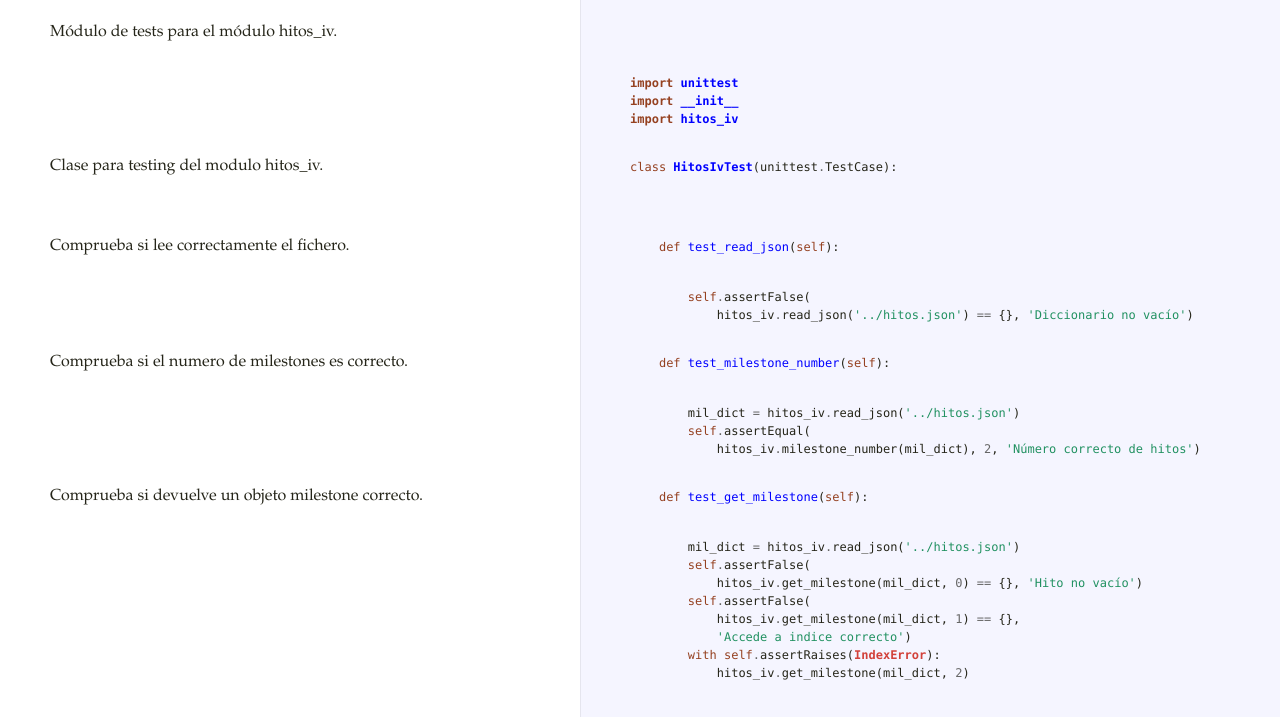
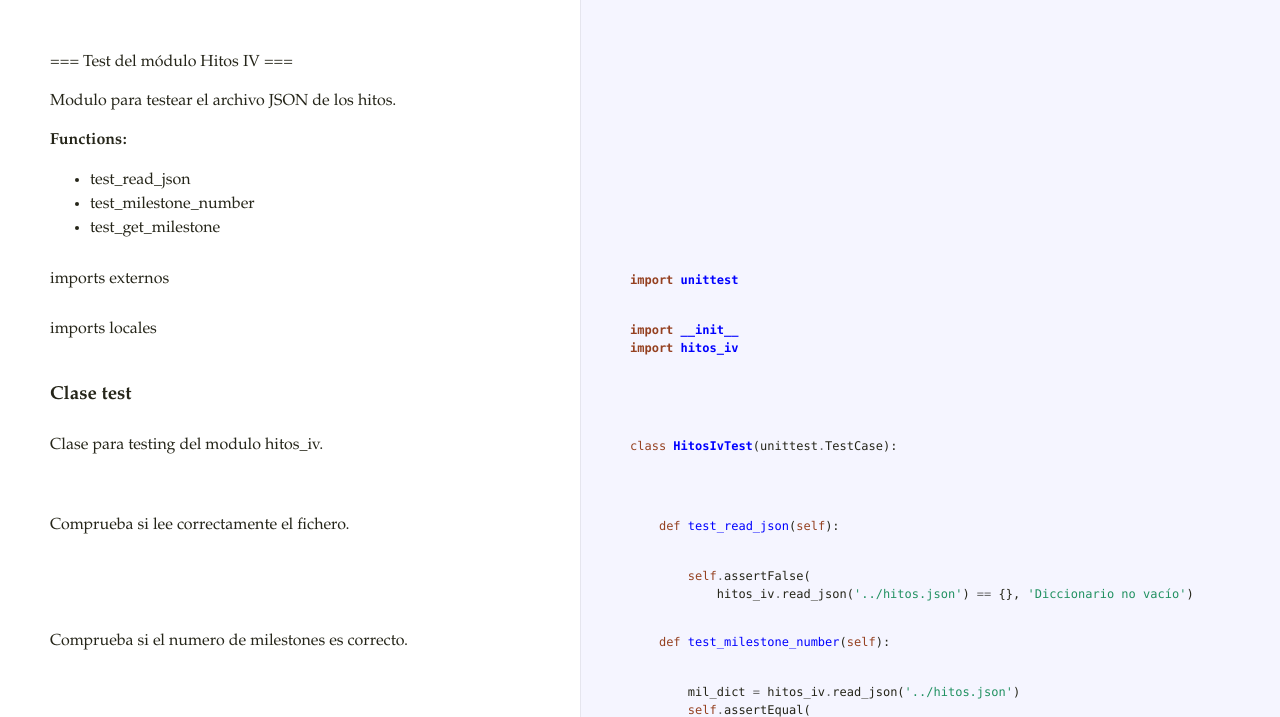
Before and after one commit to lulivi/hitos-iv, a plain HTML site: page docs/test_hitos_iv.html in a window 1280 px wide. Shown: the part 80-797 px from the top of the page. Drawn offline with Linux system fonts and the light colour scheme.

Commit message:
Añadida documentación final

```diff
--- a/docs/test_hitos_iv.html
+++ b/docs/test_hitos_iv.html
@@ -17,7 +17,7 @@
       <div class='octowrap'>
         <a class='octothorpe' href='#section-0'>#</a>
       </div>
-      <p>Módulo de tests para el módulo hitos_iv.</p>
+
     </div>
     <div class='code'>
       <div class="highlight"><pre><span></span></pre></div>
@@ -29,12 +29,17 @@
       <div class='octowrap'>
         <a class='octothorpe' href='#section-1'>#</a>
       </div>
-
+      <p>=== Test del módulo Hitos IV ===</p>
+<p>Modulo para testear el archivo JSON de los hitos.</p>
+<p><strong>Functions:</strong></p>
+<ul>
+<li>test_read_json</li>
+<li>test_milestone_number</li>
+<li>test_get_milestone</li>
+</ul>
     </div>
     <div class='code'>
-      <div class="highlight"><pre><span class="kn">import</span> <span class="nn">unittest</span>
-<span class="kn">import</span> <span class="nn">__init__</span>
-<span class="kn">import</span> <span class="nn">hitos_iv</span></pre></div>
+      <div class="highlight"><pre></pre></div>
     </div>
   </div>
   <div class='clearall'></div>
@@ -43,10 +48,10 @@
       <div class='octowrap'>
         <a class='octothorpe' href='#section-2'>#</a>
       </div>
-      <p>Clase para testing del modulo hitos_iv.</p>
+      <p>imports externos</p>
     </div>
     <div class='code'>
-      <div class="highlight"><pre><span class="k">class</span> <span class="nc">HitosIvTest</span><span class="p">(</span><span class="n">unittest</span><span class="o">.</span><span class="n">TestCase</span><span class="p">):</span></pre></div>
+      <div class="highlight"><pre><span class="kn">import</span> <span class="nn">unittest</span></pre></div>
     </div>
   </div>
   <div class='clearall'></div>
@@ -55,10 +60,11 @@
       <div class='octowrap'>
         <a class='octothorpe' href='#section-3'>#</a>
       </div>
-
+      <p>imports locales</p>
     </div>
     <div class='code'>
-      <div class="highlight"><pre></pre></div>
+      <div class="highlight"><pre><span class="kn">import</span> <span class="nn">__init__</span>
+<span class="kn">import</span> <span class="nn">hitos_iv</span></pre></div>
     </div>
   </div>
   <div class='clearall'></div>
@@ -67,6 +73,42 @@
       <div class='octowrap'>
         <a class='octothorpe' href='#section-4'>#</a>
       </div>
+      <h3><span id="clase-test" href="clase-test"> Clase test </span></h3>
+    </div>
+    <div class='code'>
+      <div class="highlight"><pre></pre></div>
+    </div>
+  </div>
+  <div class='clearall'></div>
+  <div class='section' id='section-5'>
+    <div class='docs'>
+      <div class='octowrap'>
+        <a class='octothorpe' href='#section-5'>#</a>
+      </div>
+      <p>Clase para testing del modulo hitos_iv.</p>
+    </div>
+    <div class='code'>
+      <div class="highlight"><pre><span class="k">class</span> <span class="nc">HitosIvTest</span><span class="p">(</span><span class="n">unittest</span><span class="o">.</span><span class="n">TestCase</span><span class="p">):</span></pre></div>
+    </div>
+  </div>
+  <div class='clearall'></div>
+  <div class='section' id='section-6'>
+    <div class='docs'>
+      <div class='octowrap'>
+        <a class='octothorpe' href='#section-6'>#</a>
+      </div>
+
+    </div>
+    <div class='code'>
+      <div class="highlight"><pre></pre></div>
+    </div>
+  </div>
+  <div class='clearall'></div>
+  <div class='section' id='section-7'>
+    <div class='docs'>
+      <div class='octowrap'>
+        <a class='octothorpe' href='#section-7'>#</a>
+      </div>
       <p>Comprueba si lee correctamente el fichero.</p>
     </div>
     <div class='code'>
@@ -74,10 +116,10 @@
     </div>
   </div>
   <div class='clearall'></div>
-  <div class='section' id='section-5'>
+  <div class='section' id='section-8'>
     <div class='docs'>
       <div class='octowrap'>
-        <a class='octothorpe' href='#section-5'>#</a>
+        <a class='octothorpe' href='#section-8'>#</a>
       </div>
 
     </div>
@@ -87,10 +129,10 @@
     </div>
   </div>
   <div class='clearall'></div>
-  <div class='section' id='section-6'>
+  <div class='section' id='section-9'>
     <div class='docs'>
       <div class='octowrap'>
-        <a class='octothorpe' href='#section-6'>#</a>
+        <a class='octothorpe' href='#section-9'>#</a>
       </div>
       <p>Comprueba si el numero de milestones es correcto.</p>
     </div>
@@ -99,10 +141,10 @@
     </div>
   </div>
   <div class='clearall'></div>
-  <div class='section' id='section-7'>
+  <div class='section' id='section-10'>
     <div class='docs'>
       <div class='octowrap'>
-        <a class='octothorpe' href='#section-7'>#</a>
+        <a class='octothorpe' href='#section-10'>#</a>
       </div>
 
     </div>
@@ -113,10 +155,10 @@
     </div>
   </div>
   <div class='clearall'></div>
-  <div class='section' id='section-8'>
+  <div class='section' id='section-11'>
     <div class='docs'>
       <div class='octowrap'>
-        <a class='octothorpe' href='#section-8'>#</a>
+        <a class='octothorpe' href='#section-11'>#</a>
       </div>
       <p>Comprueba si devuelve un objeto milestone correcto.</p>
     </div>
@@ -125,10 +167,10 @@
     </div>
   </div>
   <div class='clearall'></div>
-  <div class='section' id='section-9'>
+  <div class='section' id='section-12'>
     <div class='docs'>
       <div class='octowrap'>
-        <a class='octothorpe' href='#section-9'>#</a>
+        <a class='octothorpe' href='#section-12'>#</a>
       </div>
 
     </div>
```
Also changed, not shown: docs/hitos_iv.html (+48 -24 lines).
